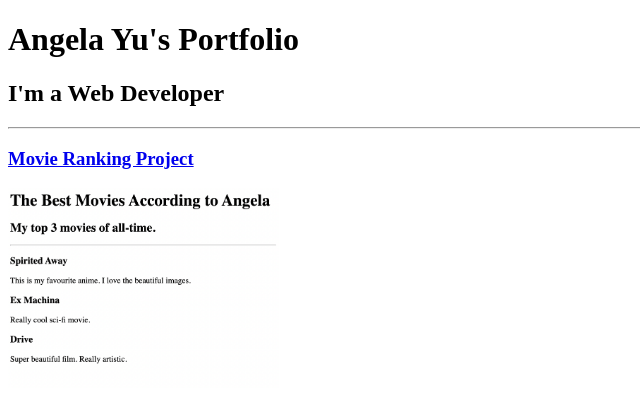
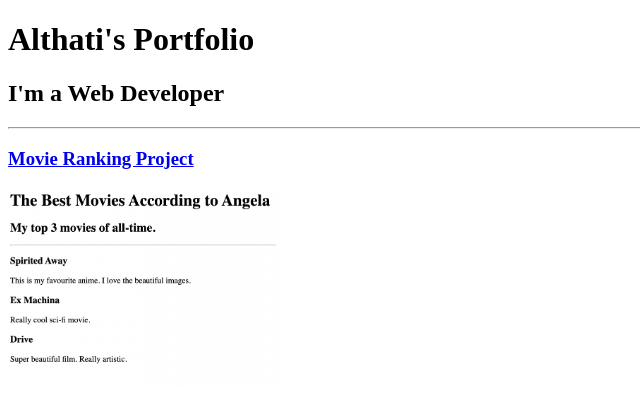
Before and after one commit to althati/html-portfolio, a plain HTML site: page index.html in a window 1280 px wide. Shown: the top 408 px of the page, without its empty margins (0-640 px from the left). Drawn offline with Linux system fonts and the light colour scheme.

Commit message:
Update index.html

```diff
--- a/index.html
+++ b/index.html
@@ -3,11 +3,11 @@
 
 <head>
   <meta charset="UTF-8">
-  <title>Angela's Portfolio</title>
+  <title>Althati's Portfolio</title>
 </head>
 
 <body>
-  <h1>Angela Yu's Portfolio</h1>
+  <h1>Althati's Portfolio</h1>
   <h2>I'm a Web Developer</h2>
   <hr />
   <h3><a href="./public/movie-ranking.html">Movie Ranking Project</a></h3>
```
